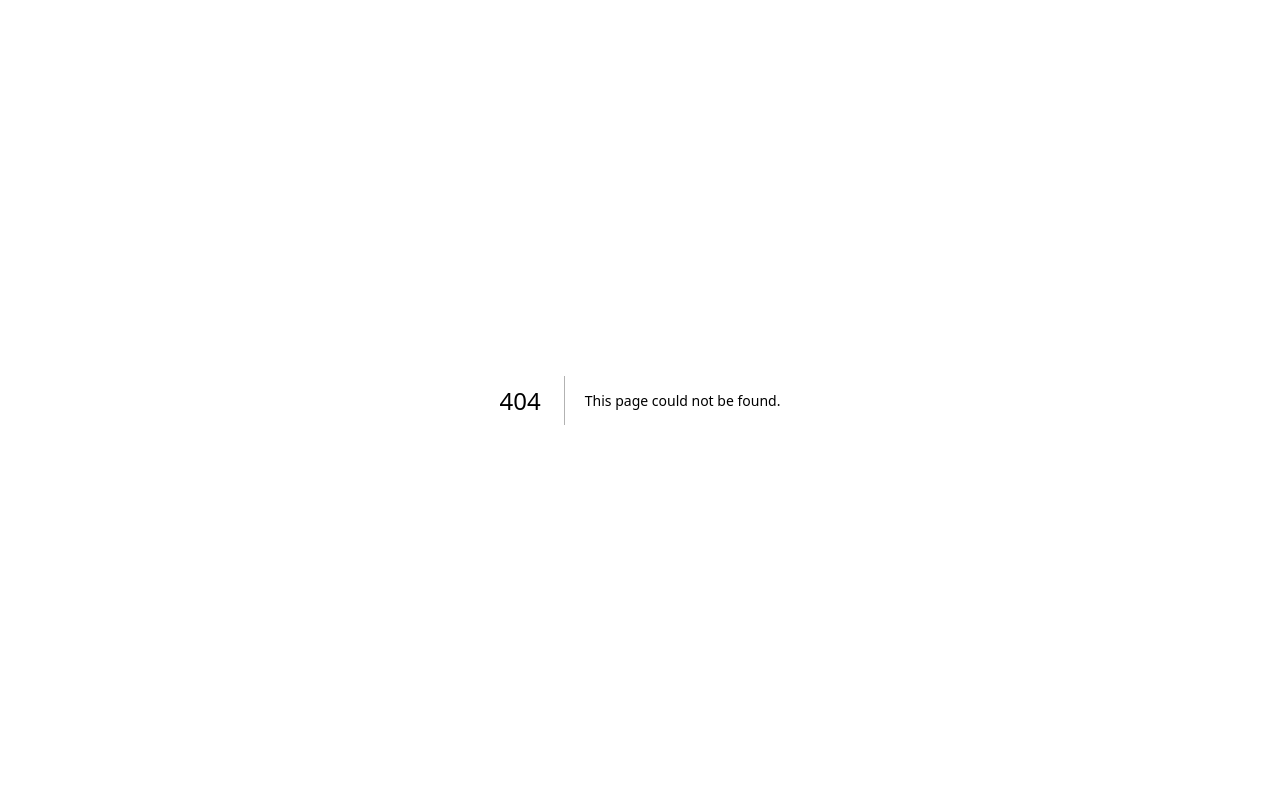
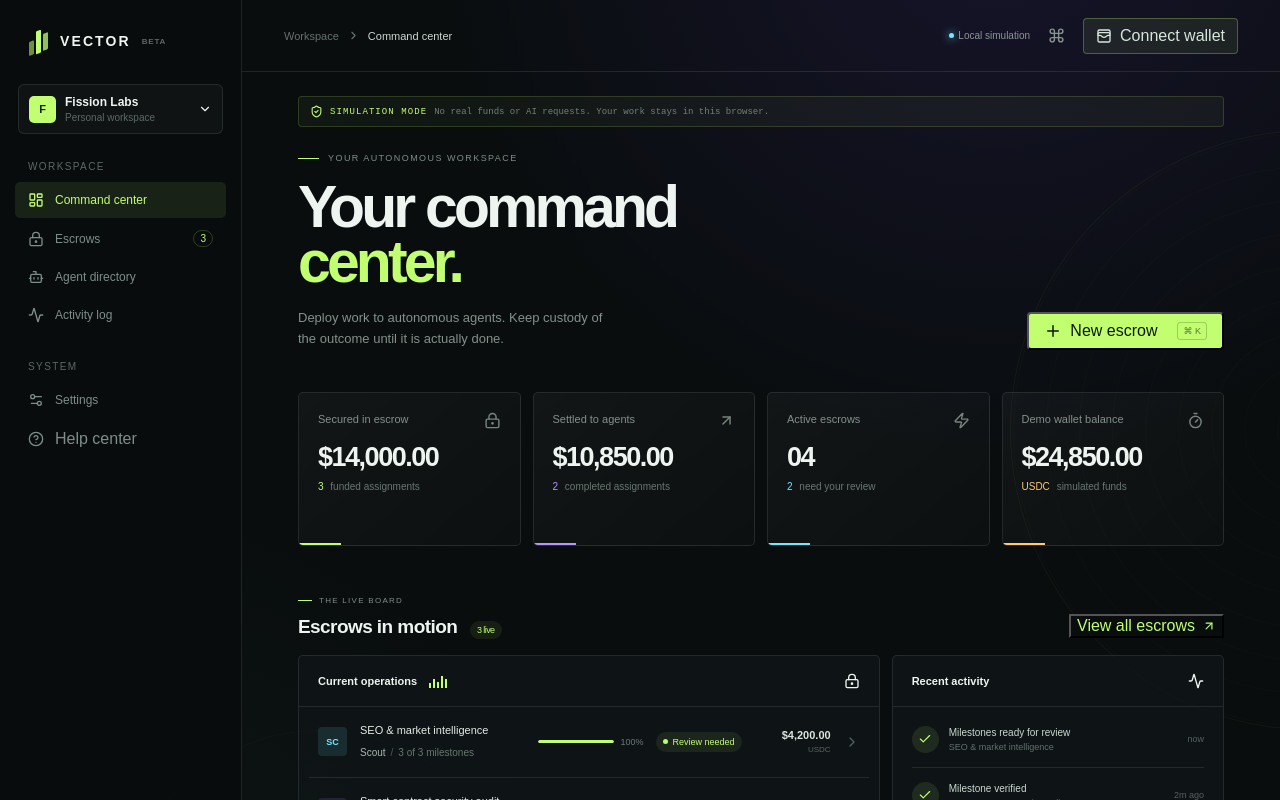
Before and after one commit to SudheerKondamuri/vector, a Next.js app: page /arena in a window 1280 px wide. Before the commit this address had no page. Shown: the top 800 px of the page. Built offline with nearby package versions, Linux system fonts and the light colour scheme.

Commit message:
feat(app): add verification arena dashboard page

```diff
--- /dev/null
+++ b/app/arena/page.tsx
@@ -0,0 +1,9 @@
+import { redirect } from "next/navigation";
+import VectorApp from "@/components/vector-app";
+
+export default async function ArenaPage({ searchParams }: { searchParams: Promise<Record<string, string | string[] | undefined>> }) {
+  const query = await searchParams;
+  if (query.view === "agents") redirect("/agents");
+  if (query.view === "evidence") redirect("/escrows");
+  return <VectorApp initialCreate={query.create === "1"} />;
+}
```
